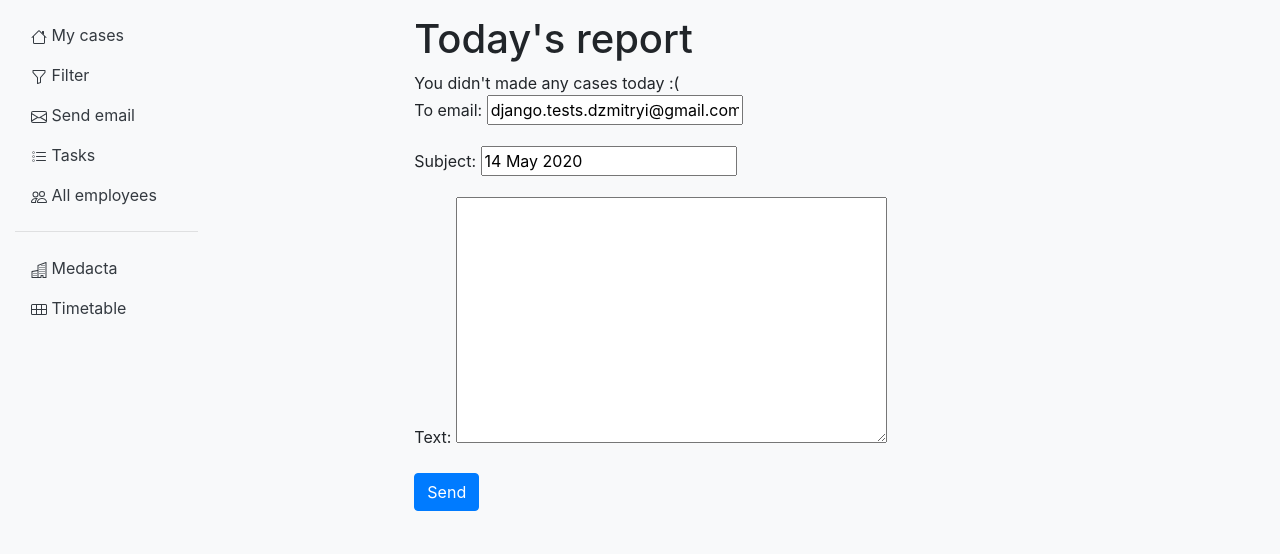
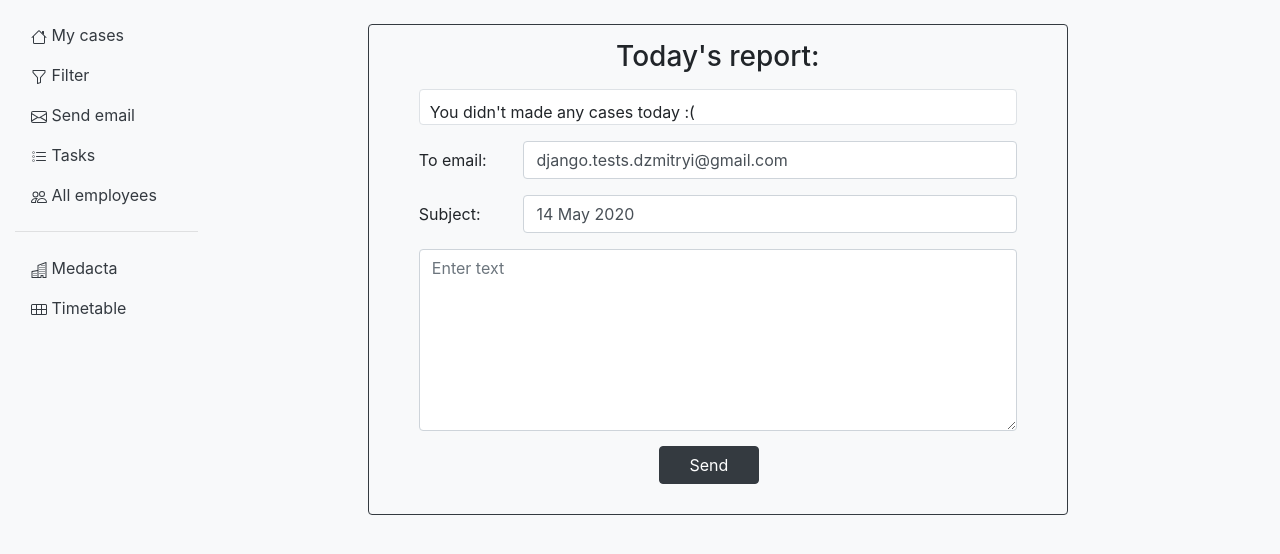
Before and after one commit to DzmitryiShatsila/termolak1, a Django app: page /email/ in a window 1280 px wide. Shown: the part 48-602 px from the top of the page. Run offline with Django 3.2, Linux system fonts and the light colour scheme; the visitor is signed in with stand-in values (Sample User, id 1); data that the repository does not hold is empty; parts of the project's set-up code (start-up, migrations or seed data) failed here and were passed over; some libraries are stand-ins or nearby versions.

Commit message:
Iter 2. Change templates

```diff
--- a/report/templates/report/sent_email.html
+++ b/report/templates/report/sent_email.html
@@ -1,12 +1,12 @@
 {% extends "base.html" %}
 
 {% block content %}
-    <div style="padding-left: 20%">
+    <div style="padding: 15px 50px; width: 700px; margin: 1% 15%" class="border border-dark rounded">
         {% if sent %}
-            <h2>Report was successfully send via email.</h2>
+            <h4 style="text-align: center">Report was successfully send via email!</h4>
         {% else %}
-            <h1>Today's report</h1>
-
+            <h3 style="text-align: center">Today's report:</h3>
+            <div class="border rounded bg-white" style="margin: 15px 0; padding: 10px 10px 0">
             {% if cases %}
                 <p>Reconstruction: {% if ct_knee %}{{ ct_knee.count }} ct-knee(mimics),{% endif %}
                                     {% if ct_hip %}{{ ct_hip.count }} ct-hip(mimics),{% endif %}
@@ -23,11 +23,28 @@
             {% else %}
             You didn't made any cases today :(
             {% endif %}
-            <form action="." method="post">
-                {{ form.as_p }}
+            </div>
+            <form action="." method="post" id="email_form">
                 {% csrf_token %}
-                <input class="btn btn-primary" type="submit" value="Send">
             </form>
+            <div class="form-group row">
+                <label class="col-sm-2 col-form-label">To email: </label>
+                <div class="col-sm-10">
+                    <input class="form-control" form="email_form" {{form.to_email}}
+                </div>
+            </div>
+            <div class="form-group row">
+                <label class="col-sm-2 col-form-label">Subject: </label>
+                <div class="col-sm-10">
+                    <input class="form-control" form="email_form" {{form.subject}}
+                </div>
+            </div>
+            <div class="row">
+                <div class="col">
+                    <textarea class="form-control" rows="7" form="email_form" placeholder="Enter text" {{form.text}}
+                </div>
+            </div>
+            <input class="btn btn-dark" style="margin: 15px 240px; width: 100px" form="email_form" type="submit" value="Send">
         {% endif %}
     </div>
 {% endblock %}
--- a/report/views.py
+++ b/report/views.py
@@ -52,29 +52,24 @@ class CaseDelete(LoginRequiredMixin, generic.DeleteView):
 
 @login_required()
 def sent_email(request):
-    cases = Cases.objects.filter(date=timezone.now()).filter(
+    cases = Cases.objects.filter(date=timezone.now()).filter(author=request.user)
+    ct_knee = Cases.get_detail('ct', 's', 'knee', 'mimics', 'rec').filter(date=timezone.now()).filter(
         author=request.user)
-    ct_knee = Cases.get_detail('ct', 's', 'knee', 'mimics', 'rec').filter(
-        date=timezone.now()).filter(author=request.user)
-    ct_knee_avizo = Cases.get_detail('ct', 's', 'knee', 'avizo', 'rec').filter(
-        date=timezone.now()).filter(author=request.user)
-    ct_hip = Cases.get_detail('ct', 's', 'hip', 'mimics', 'rec').filter(
-        date=timezone.now()).filter(author=request.user)
-    ct_shoulder = Cases.get_detail('ct', 's', 'shoulder', 'mimics',
-                                   'rec').filter(date=timezone.now()).filter(
+    ct_knee_avizo = Cases.get_detail('ct', 's', 'knee', 'avizo', 'rec').filter(date=timezone.now()).filter(
         author=request.user)
-    ct_spine = Cases.get_detail(r'ct', 's', 'spine', 'mimics', 'rec').filter(
-        date=timezone.now()).filter(author=request.user)
-    mri_knee = Cases.get_detail('mri', 's', 'knee', 'mimics', 'rec').filter(
-        date=timezone.now()).filter(author=request.user)
-    ct_knee_check = Cases.get_detail('ct', 's', 'knee', 'mimics',
-                                     'check').filter(
-        date=timezone.now()).filter(author=request.user)
-    ct_hip_check = Cases.get_detail('ct', 's', 'hip', 'mimics', 'check').filter(
-        date=timezone.now()).filter(author=request.user)
-    ct_shoulder_check = Cases.get_detail('ct', 's', 'shoulder', 'mimics',
-                                         'check').filter(
-        date=timezone.now()).filter(author=request.user)
+    ct_hip = Cases.get_detail('ct', 's', 'hip', 'mimics', 'rec').filter(date=timezone.now()).filter(author=request.user)
+    ct_shoulder = Cases.get_detail('ct', 's', 'shoulder', 'mimics', 'rec').filter(date=timezone.now()).filter(
+        author=request.user)
+    ct_spine = Cases.get_detail(r'ct', 's', 'spine', 'mimics', 'rec').filter(date=timezone.now()).filter(
+        author=request.user)
+    mri_knee = Cases.get_detail('mri', 's', 'knee', 'mimics', 'rec').filter(date=timezone.now()).filter(
+        author=request.user)
+    ct_knee_check = Cases.get_detail('ct', 's', 'knee', 'mimics', 'check').filter(date=timezone.now()).filter(
+        author=request.user)
+    ct_hip_check = Cases.get_detail('ct', 's', 'hip', 'mimics', 'check').filter(date=timezone.now()).filter(
+        author=request.user)
+    ct_shoulder_check = Cases.get_detail('ct', 's', 'shoulder', 'mimics', 'check').filter(date=timezone.now()).filter(
+        author=request.user)
     osteotomy = cases.filter(case='o')
     sent = False
     if request.method == "POST":
--- a/termolak1/settings.py
+++ b/termolak1/settings.py
@@ -25,7 +25,6 @@ BASE_DIR = os.path.dirname(os.path.dirname(os.path.abspath(__file__)))
 SECRET_KEY = os.environ.get('DJANGO_SECRET_KEY')
 # SECURITY WARNING: don't run with debug turned on in production!
 DEBUG = False
-# DEBUG = os.environ.get('DJANGO_DEBUG', True)
 
 ALLOWED_HOSTS = ['termolak1.herokuapp.com', '127.0.0.1']
 
@@ -35,6 +34,7 @@ ALLOWED_HOSTS = ['termolak1.herokuapp.com', '127.0.0.1']
 INSTALLED_APPS = [
     'report.apps.ReportConfig',
     'employee.apps.EmployeeConfig',
+    'tasks.apps.TasksConfig',
     'django.contrib.admin',
     'django.contrib.auth',
     'django.contrib.contenttypes',
```
Also changed, not shown: report/templates/report/case_filter.html (+0 -44 lines), report/templates/report/search_results.html (+14 -18 lines), tasks/migrations/0001_initial.py (added).
